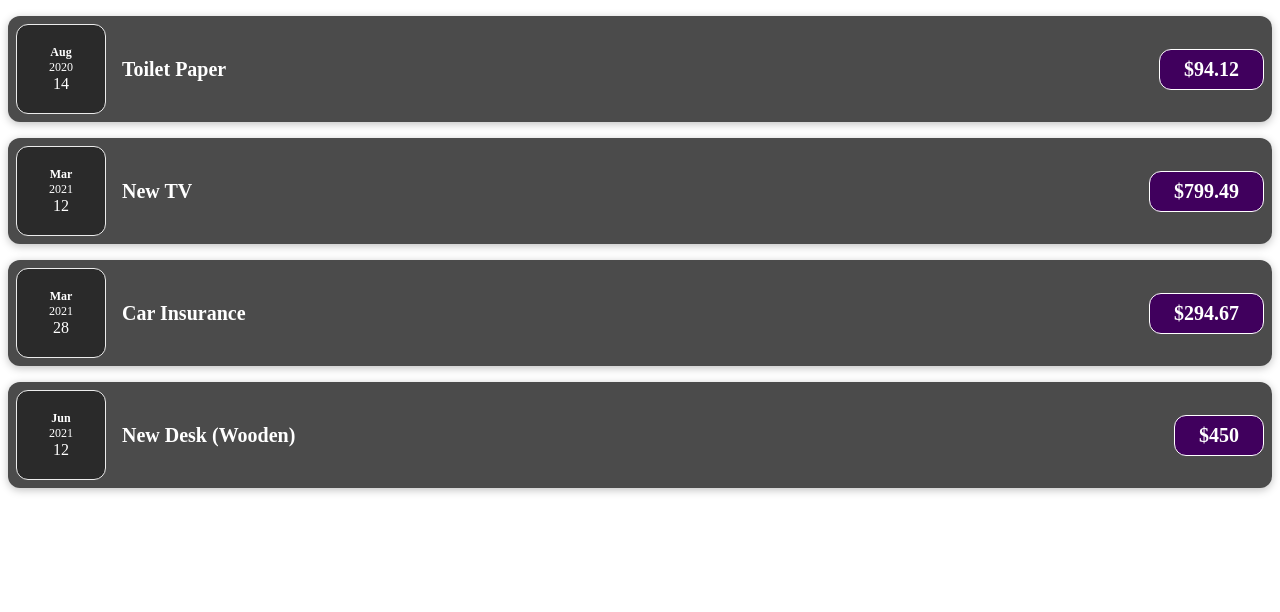
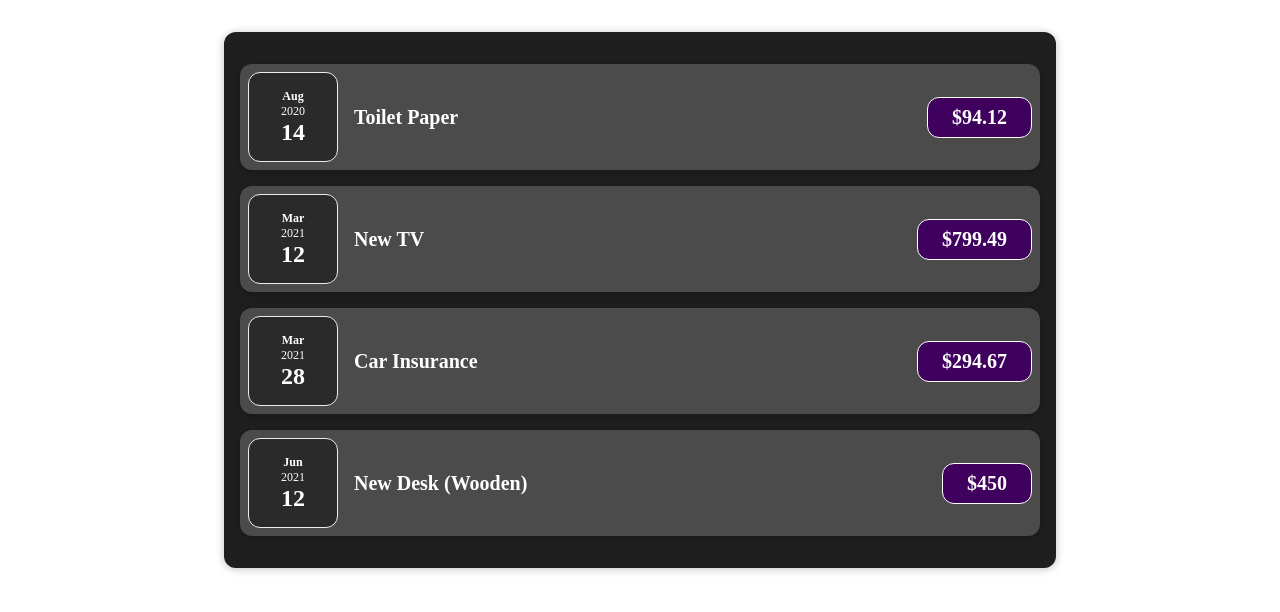
Before and after one commit to mubarakmujawar123/React_Expenses_App, a React (Create React App) app: page / in a window 1280 px wide. Shown: the top 612 px of the page. Built offline with nearby package versions, Linux system fonts and the light colour scheme.

Commit message:
2 files modified, 2 added

```diff
--- a/src/App.js
+++ b/src/App.js
@@ -1,6 +1,6 @@
 import React from 'react';
 import './style.css';
-import ExpenseItem from './components/ExpenseItem';
+import Expenses from './components/Expenses';
 
 export default function App() {
   const expenses = [
@@ -26,26 +26,7 @@
   ];
   return (
     <div>
-      <ExpenseItem
-        title={expenses[0].title}
-        amount={expenses[0].amount}
-        date={expenses[0].date}
-      />
-      <ExpenseItem
-        title={expenses[1].title}
-        amount={expenses[1].amount}
-        date={expenses[1].date}
-      />
-      <ExpenseItem
-        title={expenses[2].title}
-        amount={expenses[2].amount}
-        date={expenses[2].date}
-      />
-      <ExpenseItem
-        title={expenses[3].title}
-        amount={expenses[3].amount}
-        date={expenses[3].date}
-      />
+      <Expenses items={expenses} />
     </div>
   );
 }
--- a/src/components/ExpenseDate.js
+++ b/src/components/ExpenseDate.js
@@ -1,5 +1,5 @@
 import React from 'react';
-import './ExpenseDate.css'
+import './ExpenseDate.css';
 
 function ExpenseDate(props) {
   const month = props.date.toLocaleString('en-US', { month: 'short' });
@@ -10,7 +10,7 @@
     <div className="expense-date">
       <div className="expense-date__month">{month}</div>
       <div className="expense-date__year">{year}</div>
-      <div className="expense-date__date">{day}</div>
+      <div className="expense-date__day">{day}</div>
     </div>
   );
 }
--- /dev/null
+++ b/src/components/Expenses.css
@@ -0,0 +1,9 @@
+.expenses {
+  padding: 1rem;
+  background-color: rgb(31, 31, 31);
+  margin: 2rem auto;
+  width: 50rem;
+  max-width: 95%;
+  border-radius: 12px;
+  box-shadow: 0 1px 8px rgba(0, 0, 0, 0.25);
+}
--- /dev/null
+++ b/src/components/Expenses.js
@@ -0,0 +1,32 @@
+import React from 'react';
+import ExpenseItem from './ExpenseItem';
+import './Expenses.css';
+
+function Expense(props) {
+  return (
+    <div className="expenses">
+      <ExpenseItem
+        title={props.items[0].title}
+        amount={props.items[0].amount}
+        date={props.items[0].date}
+      />
+      <ExpenseItem
+        title={props.items[1].title}
+        amount={props.items[1].amount}
+        date={props.items[1].date}
+      />
+      <ExpenseItem
+        title={props.items[2].title}
+        amount={props.items[2].amount}
+        date={props.items[2].date}
+      />
+      <ExpenseItem
+        title={props.items[3].title}
+        amount={props.items[3].amount}
+        date={props.items[3].date}
+      />
+    </div>
+  );
+}
+
+export default Expense;
```
